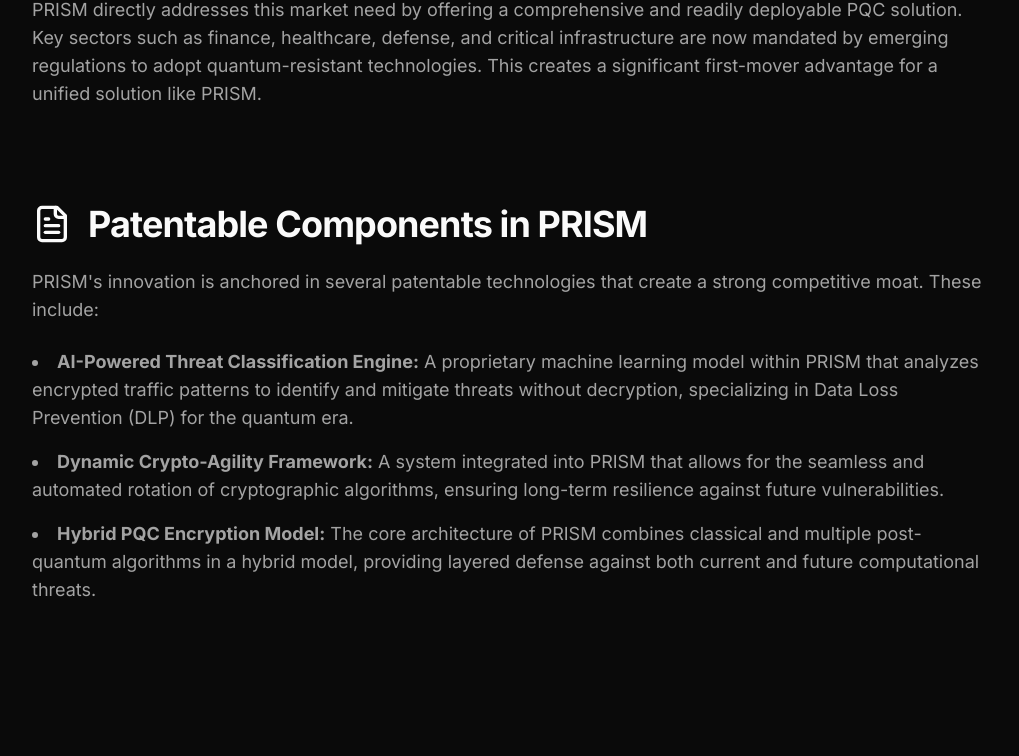
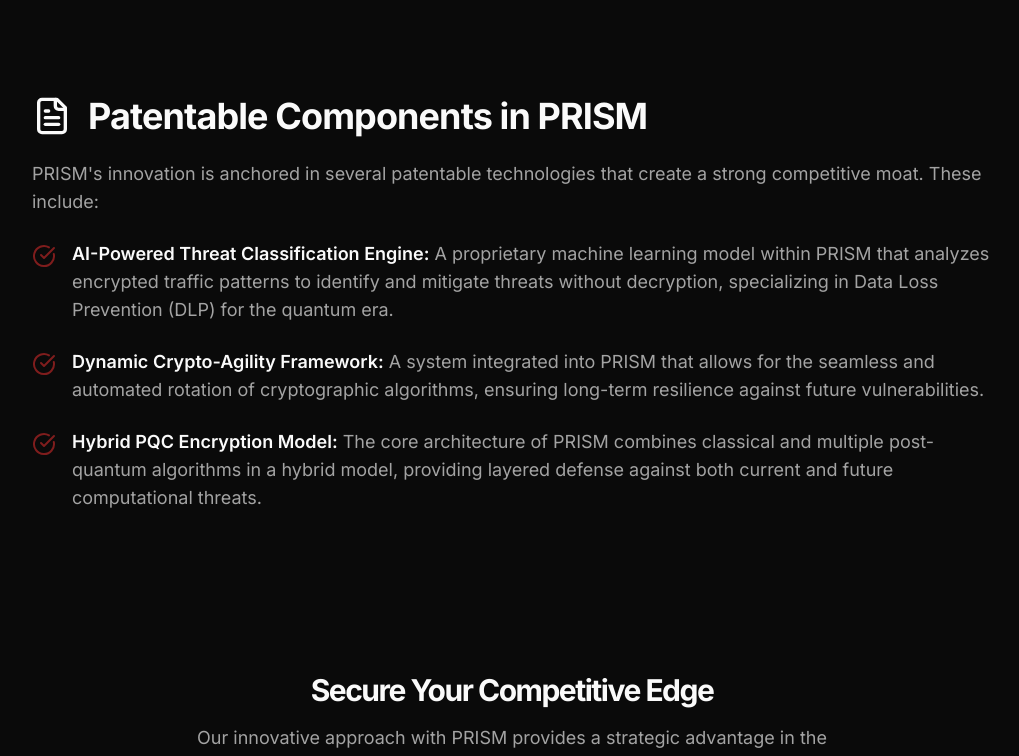
Before and after one commit to john-genie/betelsec, a Next.js app: page /threats/market-analysis in a window 1280 px wide. Shown: the part 1610-2366 px from the top of the page, without its empty margins (128-1147 px from the left). Built offline with nearby package versions, Linux system fonts and the light colour scheme.

Commit message:
the blueprint should be one of akind it should be animated it looks ve

```diff
--- a/src/app/threats/market-analysis/page.tsx
+++ b/src/app/threats/market-analysis/page.tsx
@@ -2,7 +2,7 @@
 
 import Link from 'next/link';
 import { Button } from '@/components/ui/button';
-import { ArrowRight, Cpu, FileText, BarChart3 } from 'lucide-react';
+import { ArrowRight, Cpu, FileText, BarChart3, CheckCircle } from 'lucide-react';
 import { PrismBlueprintInfographic } from '@/components/prism-blueprint-infographic';
 
 export default function ProductAnalysisPage() {
@@ -68,15 +68,24 @@ export default function ProductAnalysisPage() {
             <p>
               PRISM's innovation is anchored in several patentable technologies that create a strong competitive moat. These include:
             </p>
-            <ul className="list-disc list-inside space-y-4">
-                <li>
-                    <strong>AI-Powered Threat Classification Engine:</strong> A proprietary machine learning model within PRISM that analyzes encrypted traffic patterns to identify and mitigate threats without decryption, specializing in Data Loss Prevention (DLP) for the quantum era.
+            <ul className="space-y-6">
+                <li className="flex items-start gap-4">
+                    <CheckCircle className="h-6 w-6 flex-shrink-0 mt-1 text-destructive" />
+                    <div>
+                        <strong className="font-semibold text-foreground">AI-Powered Threat Classification Engine:</strong> A proprietary machine learning model within PRISM that analyzes encrypted traffic patterns to identify and mitigate threats without decryption, specializing in Data Loss Prevention (DLP) for the quantum era.
+                    </div>
                 </li>
-                 <li>
-                    <strong>Dynamic Crypto-Agility Framework:</strong> A system integrated into PRISM that allows for the seamless and automated rotation of cryptographic algorithms, ensuring long-term resilience against future vulnerabilities.
+                 <li className="flex items-start gap-4">
+                    <CheckCircle className="h-6 w-6 flex-shrink-0 mt-1 text-destructive" />
+                    <div>
+                        <strong className="font-semibold text-foreground">Dynamic Crypto-Agility Framework:</strong> A system integrated into PRISM that allows for the seamless and automated rotation of cryptographic algorithms, ensuring long-term resilience against future vulnerabilities.
+                    </div>
                 </li>
-                 <li>
-                    <strong>Hybrid PQC Encryption Model:</strong> The core architecture of PRISM combines classical and multiple post-quantum algorithms in a hybrid model, providing layered defense against both current and future computational threats.
+                 <li className="flex items-start gap-4">
+                    <CheckCircle className="h-6 w-6 flex-shrink-0 mt-1 text-destructive" />
+                    <div>
+                        <strong className="font-semibold text-foreground">Hybrid PQC Encryption Model:</strong> The core architecture of PRISM combines classical and multiple post-quantum algorithms in a hybrid model, providing layered defense against both current and future computational threats.
+                    </div>
                 </li>
             </ul>
           </div>
--- a/src/components/prism-blueprint-infographic.tsx
+++ b/src/components/prism-blueprint-infographic.tsx
@@ -68,7 +68,6 @@ const FlowArrow = () => (
                 strokeLinecap="round"
                 fill="none"
                 variants={arrowVariants}
-                custom={1.2}
             />
         </svg>
     </motion.div>
@@ -83,7 +82,7 @@ export const PrismBlueprintInfographic = () => {
             initial="hidden"
             whileInView="visible"
             viewport={{ once: true, amount: 0.3 }}
-            className="grid grid-cols-1 md:grid-cols-[1fr_auto_1fr_auto_1fr] items-start gap-y-8 gap-x-4"
+            className="hidden md:grid md:grid-cols-[1fr_auto_1fr_auto_1fr] items-start gap-y-8 gap-x-4"
         >
             {/* Row 1: Nodes */}
             <FlowNode
@@ -105,13 +104,14 @@ export const PrismBlueprintInfographic = () => {
             />
 
             {/* Row 2: Arrow Down */}
-             <div className="hidden md:flex md:col-start-5 md:col-end-6 row-start-2 row-end-3 justify-center items-center h-20">
+             <div className="col-start-5 col-end-6 row-start-2 row-end-3 flex justify-center items-center h-20">
                 <motion.div variants={itemVariants}>
                     <ArrowRight className="h-10 w-10 text-primary/50 rotate-90" />
                 </motion.div>
             </div>
 
             {/* Row 3: Nodes Reversed */}
+            <div className="col-start-1 col-end-6 row-start-3 row-end-4 grid grid-cols-[1fr_auto_1fr_auto_1fr] items-start gap-x-4">
                 <FlowNode
                     icon={ShieldCheck}
                     title="Secured Asset"
@@ -129,60 +129,48 @@ export const PrismBlueprintInfographic = () => {
                     title="Data At-Rest"
                     description="Ensures long-term security for data in storage and archives."
                 />
+            </div>
 
-             {/* Mobile layout arrows */}
-            <div className="flex md:hidden justify-center items-center w-full my-4">
-                 <ArrowRight className="h-10 w-10 text-primary/50 rotate-90" />
-            </div>
-             <div className="flex md:hidden justify-center items-center w-full my-4">
-                 <ArrowRight className="h-10 w-10 text-primary/50 rotate-90" />
-            </div>
-             <div className="flex md:hidden justify-center items-center w-full my-4">
-                 <ArrowRight className="h-10 w-10 text-primary/50 rotate-90" />
-            </div>
-              <div className="flex md:hidden justify-center items-center w-full my-4">
-                 <ArrowRight className="h-10 w-10 text-primary/50 rotate-90" />
-            </div>
         </motion.div>
 
-        {/* Re-ordering for mobile view */}
+        {/* Mobile layout */}
         <motion.div
             variants={containerVariants}
             initial="hidden"
             whileInView="visible"
             viewport={{ once: true, amount: 0.3 }}
-            className="flex flex-col md:hidden items-center gap-y-4 mt-8"
+            className="flex flex-col md:hidden items-center gap-y-4"
         >
             <FlowNode
                 icon={Wifi}
                 title="Data Ingestion"
                 description="Secures all incoming data streams, in-transit, from any source."
             />
-            <ArrowRight className="h-10 w-10 text-primary/50 rotate-90 my-4" />
+            <motion.div variants={itemVariants}><ArrowRight className="h-10 w-10 text-primary/50 rotate-90 my-4" /></motion.div>
             <FlowNode
                 icon={BrainCircuit}
                 title="AI Threat Analysis"
                 description="Real-time DLP analysis and threat classification without decryption."
             />
-            <ArrowRight className="h-10 w-10 text-primary/50 rotate-90 my-4" />
+            <motion.div variants={itemVariants}><ArrowRight className="h-10 w-10 text-primary/50 rotate-90 my-4" /></motion.div>
             <FlowNode
                 icon={Lock}
                 title="Hybrid PQC Engine"
                 description="Applies a robust combination of classical and quantum-resistant encryption."
             />
-            <ArrowRight className="h-10 w-10 text-primary/50 rotate-90 my-4" />
+            <motion.div variants={itemVariants}><ArrowRight className="h-10 w-10 text-primary/50 rotate-90 my-4" /></motion.div>
              <FlowNode
                 icon={Database}
                 title="Data At-Rest"
                 description="Ensures long-term security for data in storage and archives."
             />
-            <ArrowRight className="h-10 w-10 text-primary/50 rotate-90 my-4" />
+            <motion.div variants={itemVariants}><ArrowRight className="h-10 w-10 text-primary/50 rotate-90 my-4" /></motion.div>
              <FlowNode
                 icon={File}
                 title="Data In-Use"
                 description="Protects data while being actively processed in memory."
             />
-            <ArrowRight className="h-10 w-10 text-primary/50 rotate-90 my-4" />
+            <motion.div variants={itemVariants}><ArrowRight className="h-10 w-10 text-primary/50 rotate-90 my-4" /></motion.div>
              <FlowNode
                 icon={ShieldCheck}
                 title="Secured Asset"
```
Lines whose indentation alone changed are shown as unchanged.
